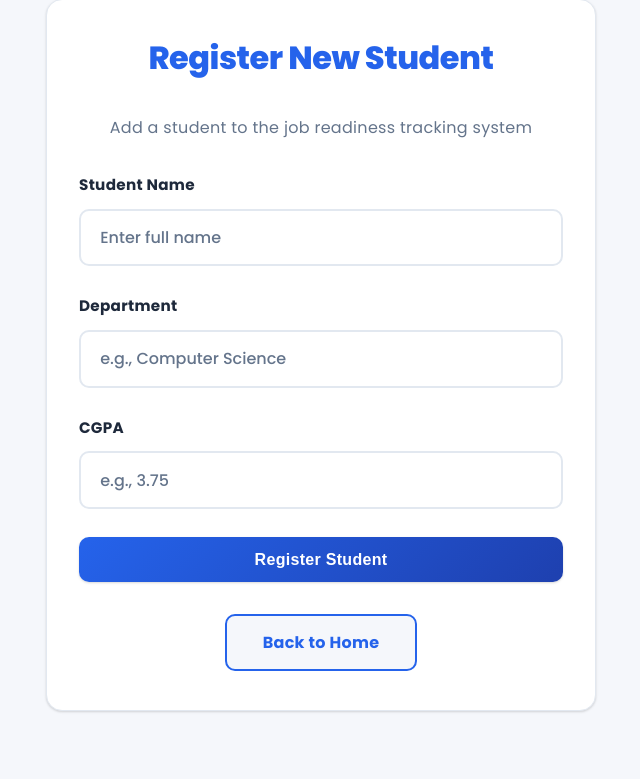
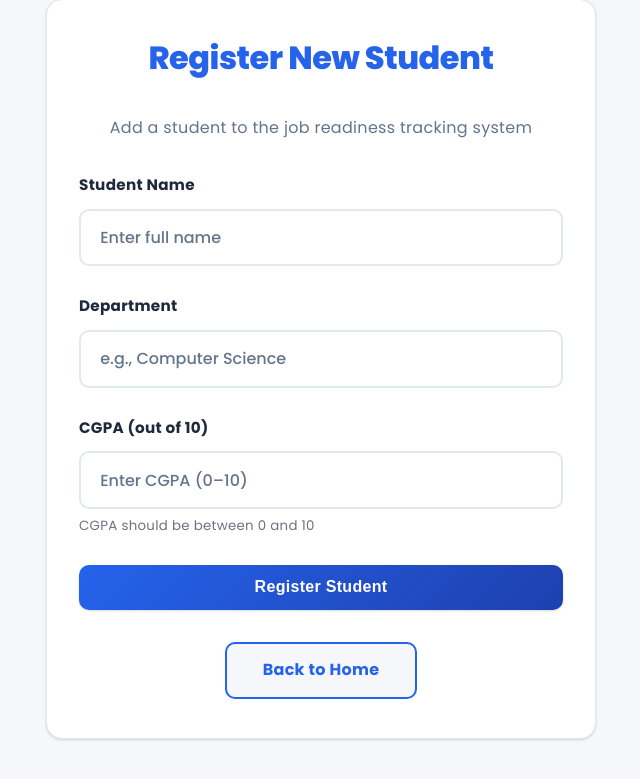
Before and after one commit to hrithikadasan/Job-Readiness-Index, a Flask app: page /register in a window 1280 px wide. Shown: the part 153-932 px from the top of the page, without its empty margins (319-959 px from the left). Run offline with Flask 3, Linux system fonts and the light colour scheme.

Commit message:
Fixed CGPA validation to be out of 10

```diff
--- a/templates/register.html
+++ b/templates/register.html
@@ -44,8 +44,11 @@
 
                     <!-- CGPA Field -->
                     <div class="form-group">
-                        <label for="cgpa">CGPA</label>
-                        <input type="number" id="cgpa" name="cgpa" step="0.01" min="0" max="4" placeholder="e.g., 3.75" required>
+                        <label for="cgpa">CGPA (out of 10)</label>
+                        <input type="number" id="cgpa" name="cgpa" step="0.01" min="0" max="10" placeholder="Enter CGPA (0–10)" required
+                            oninvalid="this.setCustomValidity('Please enter a valid CGPA between 0 and 10')"
+                            oninput="this.setCustomValidity('')">
+                        <small style="color: #6b7280; display: block; margin-top: 0.4rem;">CGPA should be between 0 and 10</small>
                     </div>
 
                     <!-- Submit Button -->
```
